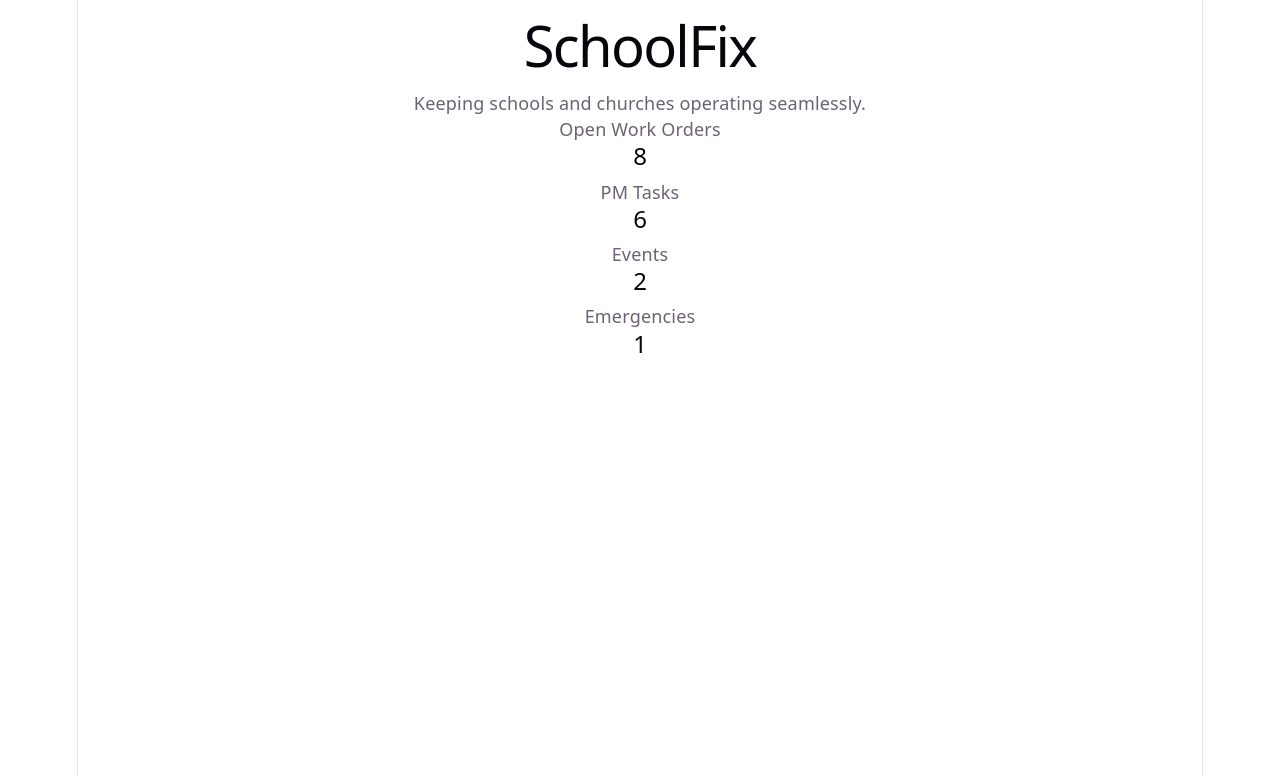
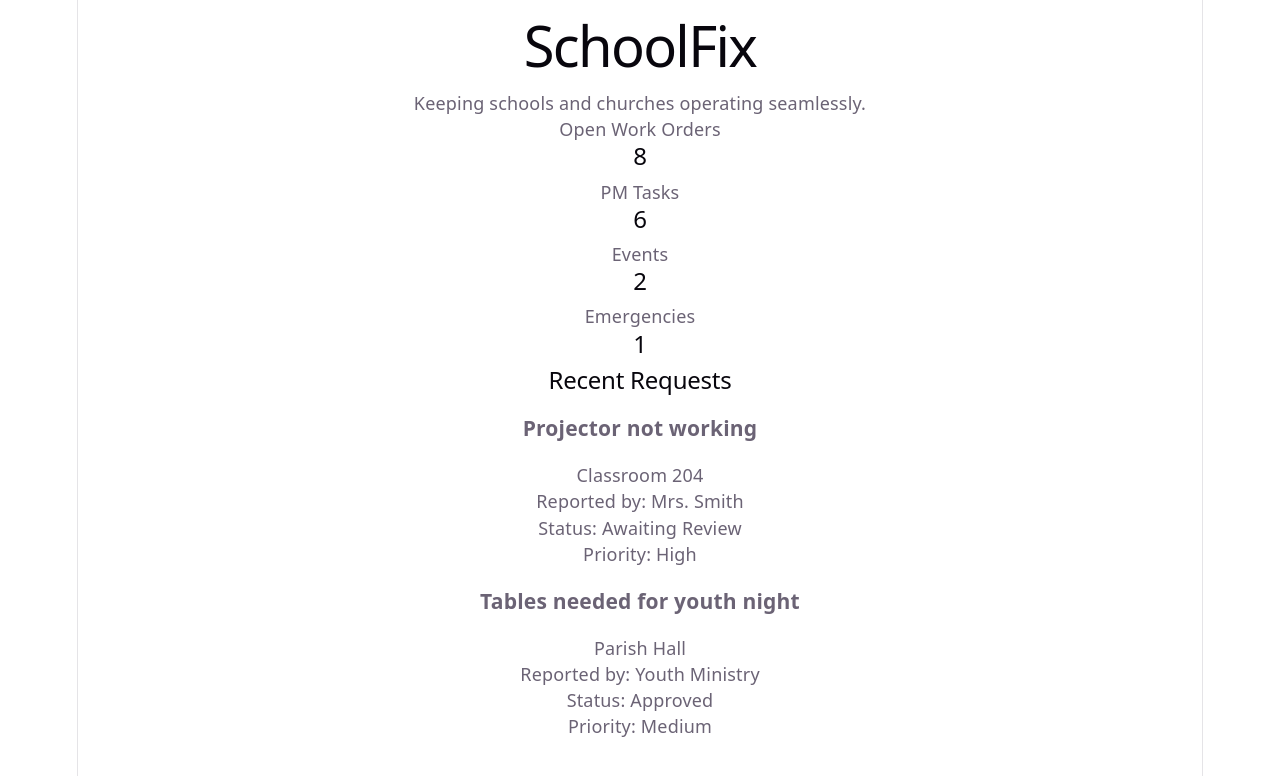
Before and after one commit to Noelke10/Schoolfix, a React (Vite) app in the folder frontend/: page / in a window 1280 px wide. Shown: the top 776 px of the page. Built offline with nearby package versions, Linux system fonts and the light colour scheme.

Commit message:
fix: render recent requests on dashboard

```diff
--- a/frontend/src/components/requests/RequestCard.tsx
+++ b/frontend/src/components/requests/RequestCard.tsx
@@ -0,0 +1,19 @@
+import type { FacilityRequest } from "../../types/request";
+
+type RequestCardProps = {
+  request: FacilityRequest;
+};
+
+function RequestCard({ request }: RequestCardProps) {
+  return (
+    <article>
+      <h3>{request.title}</h3>
+      <p>{request.location}</p>
+      <p>Reported by: {request.reportedBy}</p>
+      <p>Status: {request.status}</p>
+      <p>Priority: {request.priority}</p>
+    </article>
+  );
+}
+
+export default RequestCard;
--- a/frontend/src/pages/Dashboard.tsx
+++ b/frontend/src/pages/Dashboard.tsx
@@ -1,6 +1,27 @@
-import DashboardCard from "../components/DashboardCard";
+import DashboardCard from "../components/dashboard/DashboardCard";
+import RequestCard from "../components/requests/RequestCard";
+import type { FacilityRequest } from "../types/request";
 
 function Dashboard() {
+  const recentRequests: FacilityRequest[] = [
+    {
+      id: 1,
+      title: "Projector not working",
+      location: "Classroom 204",
+      reportedBy: "Mrs. Smith",
+      status: "Awaiting Review",
+      priority: "High",
+    },
+    {
+      id: 2,
+      title: "Tables needed for youth night",
+      location: "Parish Hall",
+      reportedBy: "Youth Ministry",
+      status: "Approved",
+      priority: "Medium",
+    },
+  ];
+
   return (
     <main>
       <h1>SchoolFix</h1>
@@ -12,6 +33,14 @@
         <DashboardCard title="Events" value={2} />
         <DashboardCard title="Emergencies" value={1} />
       </section>
+
+      <section>
+        <h2>Recent Requests</h2>
+
+        {recentRequests.map((request) => (
+          <RequestCard key={request.id} request={request} />
+        ))}
+      </section>
     </main>
   );
 }
```
Also changed, not shown: frontend/src/types/request.ts (+5 -4 lines), frontend/src/components/dashboard/DashboardCard.tsx (renamed from frontend/src/components/DashboardCard.tsx).
